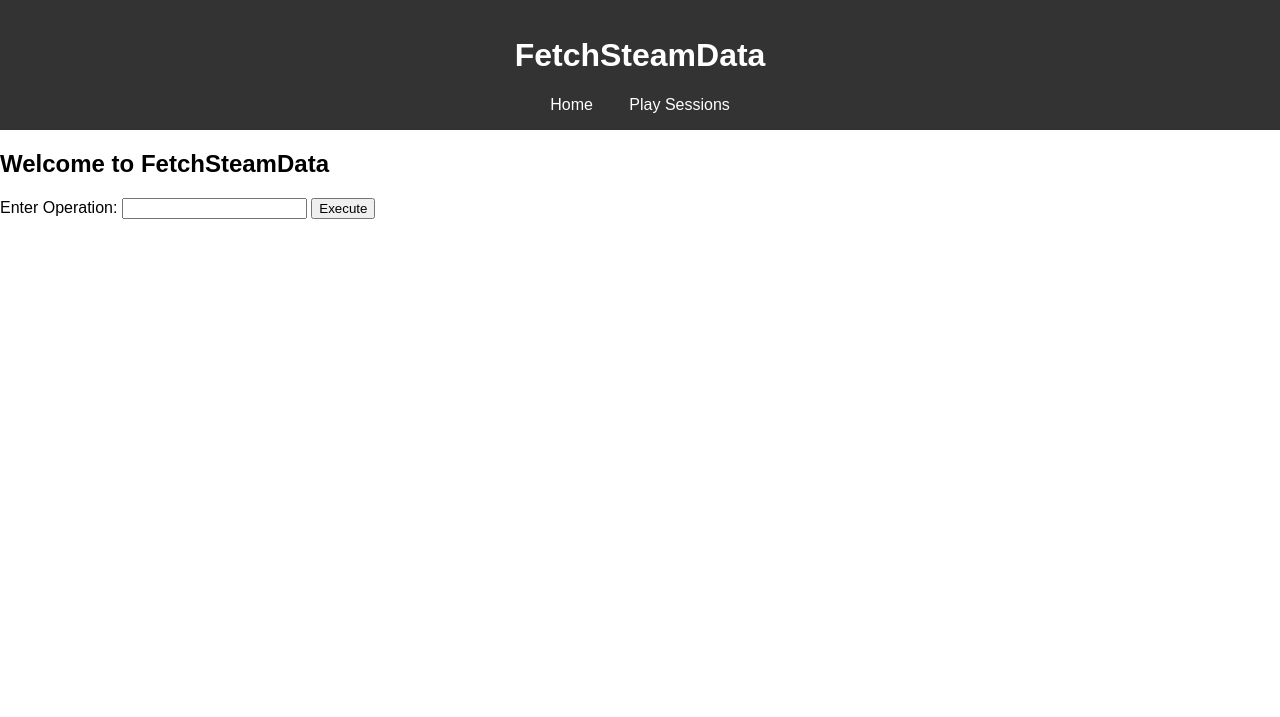
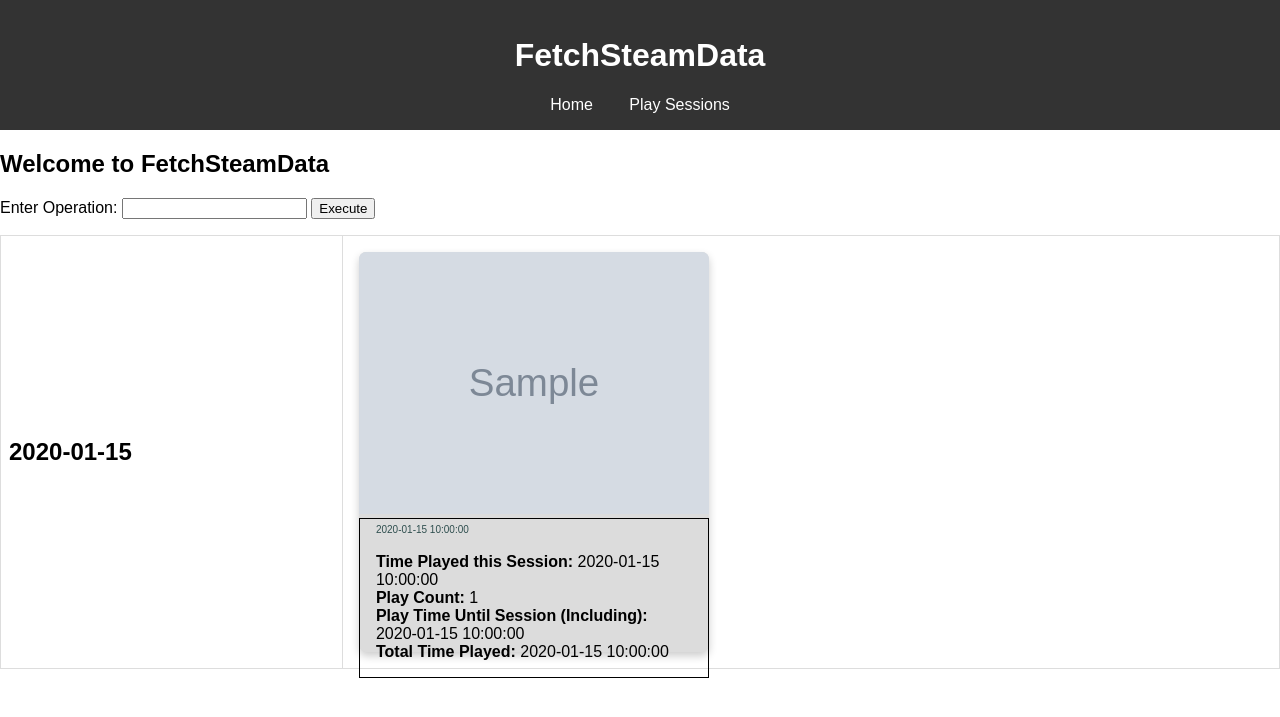
Before and after one commit to danilotuzita/FetchSteamData, a Flask app: template app/web/templates/index.html in a window 1280 px wide. Shown: the top 717 px of the page. Run offline with Flask 3, Linux system fonts and the light colour scheme; the template is opened without the code that fills it: most values are stand-ins (such as "Sample title", 1, 10 or a date in 2020); grey boxes marked "Sample" are stand-in pictures; parts of the project's set-up code (start-up, migrations or seed data) failed here and were passed over.

Commit message:
#5 - Layout prototyping

```diff
--- a/app/repository/view/play_session_view.py
+++ b/app/repository/view/play_session_view.py
@@ -18,6 +18,7 @@ class PlaySessionView():
     total_time_played: str
     achievements_unlocked: str
     session_notes: str
+    cover_art: str = ""
 
 
 class PlaySessionViewRepository():
--- a/app/web/app.py
+++ b/app/web/app.py
@@ -1,5 +1,8 @@
+from typing import Sequence
 from flask import Flask, render_template, request, redirect, url_for
 
+from app.api.opentaiko.consts import OPEN_TAIKO_APP_ID
+from app.repository.view.play_session_view import PlaySessionView
 from app.service.play_session_service import PlaySessionService
 
 app = Flask(__name__)
@@ -7,7 +10,8 @@ app = Flask(__name__)
 
 @app.route('/')
 def index():
-    return render_template('index.html')
+    sessions = PlaySessionService.get_latest_play_sessions()  # Fetch play sessions from your service
+    return render_template('index.html', sessions_by_date=break_by_date(sessions))
 
 
 @app.route('/play-sessions')
@@ -22,3 +26,17 @@ def execute_operation():
     # Call your application's logic here
     # result = PlaySessionService.execute_operation(operation)
     return redirect(url_for('index'))
+
+
+def break_by_date(sessions: Sequence[PlaySessionView]) -> dict[str, list[PlaySessionView]]:
+    result: dict[str, list[PlaySessionView]] = {}
+    for session in sessions:
+        cover_art_url = ""
+        if session.appid == OPEN_TAIKO_APP_ID:
+            cover_art_url = "/static/OpenTaiko.jpg"
+        else:
+            cover_art_url = f"https://shared.fastly.steamstatic.com/store_item_assets/steam/apps/{session.appid}/header.jpg"
+        session.cover_art = cover_art_url
+        # session.cover_art = f"background-image: url('{cover_art_url}');"
+        result.setdefault(session.session_time[:10], []).insert(0, session)
+    return result
--- a/app/web/static/styles.css
+++ b/app/web/static/styles.css
@@ -31,3 +31,78 @@ th, td {
   padding: 0.5rem;
   text-align: left;
 }
+
+.card-holder {
+  display: flex;
+  flex-wrap: wrap;
+  justify-content: left;
+}
+
+.cover-art {
+  border-radius: 7px 7px 0 0;
+  background-repeat: no-repeat;
+  background-size: cover;
+  width: inherit;
+}
+
+.card {
+  box-shadow: 0 4px 8px 0 rgba(0, 0, 0, 0.2);
+  transition: 0.3s;
+  border-radius: 7px;
+  border: none;
+  margin: 8px;
+}
+
+.card:hover {
+  box-shadow: 0 8px 16px 0 rgba(0, 0, 0, 0.2);
+  cursor: pointer;
+}
+
+
+.session-details {
+  border: black 1px solid;
+  padding: 0px 16px;
+}
+
+
+
+
+/* SPAN */
+.title {
+  font-size: 20px;
+  font-weight: bold;
+  color: black;
+  text-shadow: gray 0px 0px 5px;
+}
+
+.time-interval {
+  font-size: 10px;
+  color: darkslategray;
+}
+
+.cover-art-container {
+  position: relative;
+  border-radius: 7px 7px 0 0;
+  width: inherit;
+  overflow: hidden;
+}
+
+.title-overlay {
+  position: absolute;
+  top: 0;
+  bottom: 0;
+  left: 0;
+  right: 0;
+  height: 100%;
+  width: 100%;
+  opacity: 0;
+  transition: 0.3s ease-in-out;
+  background-color: rgba(129, 129, 129, 0.2);
+  text-align: center;
+  align-content: center;
+}
+
+.title-overlay:hover {
+  opacity: 1;
+  transition: opacity 0.3s ease-in-out;
+}
--- a/app/web/templates/index.html
+++ b/app/web/templates/index.html
@@ -3,8 +3,64 @@
 {% block content %}
 <h2>Welcome to FetchSteamData</h2>
 <form action="{{ url_for('execute_operation') }}" method="POST">
-    <label for="operation">Enter Operation:</label>
-    <input type="text" id="operation" name="operation" required>
-    <button type="submit">Execute</button>
+  <label for="operation">Enter Operation:</label>
+  <input type="text" id="operation" name="operation" required>
+  <button type="submit">Execute</button>
 </form>
+
+<script>
+  function showToast(i) {
+    const toast = document.createElement('div');
+    toast.textContent = `Button ${i} clicked!`;
+    toast.style.position = 'fixed';
+    toast.style.bottom = '20px';
+    toast.style.right = '20px';
+    toast.style.backgroundColor = 'black';
+    toast.style.color = 'white';
+    toast.style.padding = '10px';
+    toast.style.borderRadius = '5px';
+    toast.style.zIndex = '1000';
+    document.body.appendChild(toast);
+    setTimeout(() => toast.remove(), 3000);
+  }
+</script>
+
+<table>
+  {% for date in sessions_by_date %}
+  <tr>
+    <td>
+      <h2>{{ date }}</h2>
+    </td>
+    <td>
+      <div class="card-holder">
+        {% for session in sessions_by_date[date] %}
+          <div class="card"
+              onclick="location.href='#';"
+              style="height: 400px; width: 350px; background-color: gainsboro;"
+              onclick="showToast( {{ 1 }} )"
+          >
+            <div class="cover-art-container">
+              <img src="{{ session.cover_art }}" alt="{{ session.game_name }}" style="width: 100%" />
+              <div class="title-overlay">
+                <span class="title">{{ session.game_name }}</span>
+              </div>
+            </div>
+
+            <div class="session-details">
+              <span class="time-interval">{{ session.session_time }}</span>
+              <p>
+                <b>Time Played this Session: </b>{{ session.time_played }}<br />
+                <b>Play Count: </b>{{ session.play_count }}<br />
+                <b>Play Time Until Session (Including): </b>{{ session.time_played_until_session }}<br />
+                <b>Total Time Played: </b>{{ session.total_time_played }}<br />
+                <!-- <b>Notes: </b>{{ session.session_notes if session.session_notes else "" }} <br /> -->
+              </p>
+            </div>
+          </div>
+        {% endfor %}
+      </div>
+    </td>
+  </tr>
+  {% endfor %}
+</table>
 {% endblock %}
--- a/app/web/templates/layout.html
+++ b/app/web/templates/layout.html
@@ -1,6 +1,7 @@
 <!DOCTYPE html>
 <html lang="en">
 <head>
+    <!-- <meta http-equiv="refresh" content="30" /> -->
     <meta charset="UTF-8">
     <meta name="viewport" content="width=device-width, initial-scale=1.0">
     <title>{{ title }}</title>
```
Also changed, not shown: app/service/play_session_service.py (+8 -1 lines), app/web/templates/card.html (added), 1 other file. Lines whose indentation alone changed are shown as unchanged.
